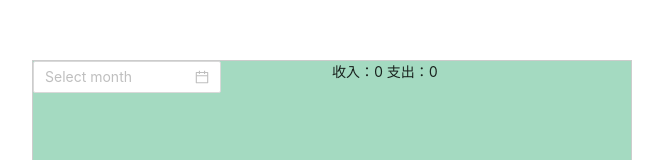
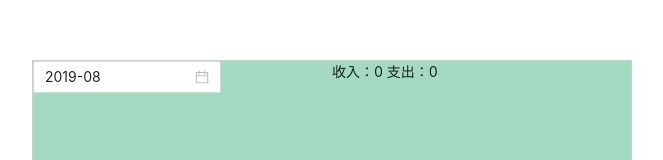
Before and after one commit to Moderation-T/account-book, a React (Create React App) app in the folder gui/: page / in a window 1280 px wide. Shown: the part 140-300 px from the top of the page, without its empty margins (308-971 px from the left). Built offline with nearby package versions, Linux system fonts and the light colour scheme.

Commit message:
:sparkles: 日期选择

```diff
--- a/gui/src/components/Home/Header.js
+++ b/gui/src/components/Home/Header.js
@@ -13,12 +13,12 @@ const Container = styled.div`
   background: #a4dac1
 `;
 
-function Header({ year, month, onChangeMonth }) {
+function Header({ monthCategory, onChangeMonth }) {
   return (
     <Container>
       <Row>
         <Col span={12}>
-          <SelectTime year={year} month={month} onChangeMonth={onChangeMonth}></SelectTime>
+          <SelectTime monthCategory={monthCategory} onChangeMonth={onChangeMonth}></SelectTime>
         </Col>
         <Col span={12}>
           <Payment></Payment>
@@ -29,8 +29,7 @@ function Header({ year, month, onChangeMonth }) {
 }
 
 Header.propTypes = {
-  year: PropTypes.string.isRequired,
-  month: PropTypes.string.isRequired,
+  monthCategory: PropTypes.string.isRequired,
   onChangeMonth: PropTypes.func.isRequired,
 };
 
--- a/gui/src/components/Home/SelectTime.js
+++ b/gui/src/components/Home/SelectTime.js
@@ -1,18 +1,18 @@
 import React from 'react';
 import { DatePicker } from 'antd';
 import PropTypes from 'prop-types';
+import moment from 'moment';
 
-function SelectTime({ year, month, onChangeMonth }) {
+function SelectTime({ monthCategory, onChangeMonth }) {
   return (
     <div>
-      <DatePicker onChange={onChangeMonth} picker="month" />
+      <DatePicker allowClear={false} defaultValue={moment(monthCategory)} onChange={onChangeMonth} picker="month" />
     </div>
   );
 }
 
 SelectTime.propTypes = {
-  year: PropTypes.string.isRequired,
-  month: PropTypes.string.isRequired,
+  monthCategory: PropTypes.string.isRequired,
   onChangeMonth: PropTypes.func.isRequired,
 };
 
--- a/gui/src/containers/Home.js
+++ b/gui/src/containers/Home.js
@@ -1,5 +1,6 @@
-import React from 'react';
+import React, { useState } from 'react';
 import styled from 'styled-components';
+import moment from 'moment';
 
 import Header from '../components/Home/Header';
 import ModelTab from '../components/Home/ModelTab';
@@ -33,19 +34,23 @@ const testData = [
 ];
 
 function Home() {
+  const [monthCategory, setMonthCategory] = useState(moment(new Date()).format('YYYY-MM'));
+
   const onModifyItem = () => {
     console.log('编辑');
   };
   const onDeleteItem = () => {
     console.log('删除');
   };
-  const onChangeMonth = (e) => {
-    console.log(e);
+  const onChangeMonth = (date) => {
+    setMonthCategory(moment(date).format('YYYY-MM'));
   };
+
+  console.log(monthCategory);
 
   return (
     <Container>
-      <Header year="" month="" onChangeMonth={onChangeMonth}></Header>
+      <Header monthCategory={monthCategory} onChangeMonth={onChangeMonth}></Header>
       <ModelTab items={testData} onModifyItem={onModifyItem} onDeleteItem={onDeleteItem}></ModelTab>
     </Container>
   );
```
